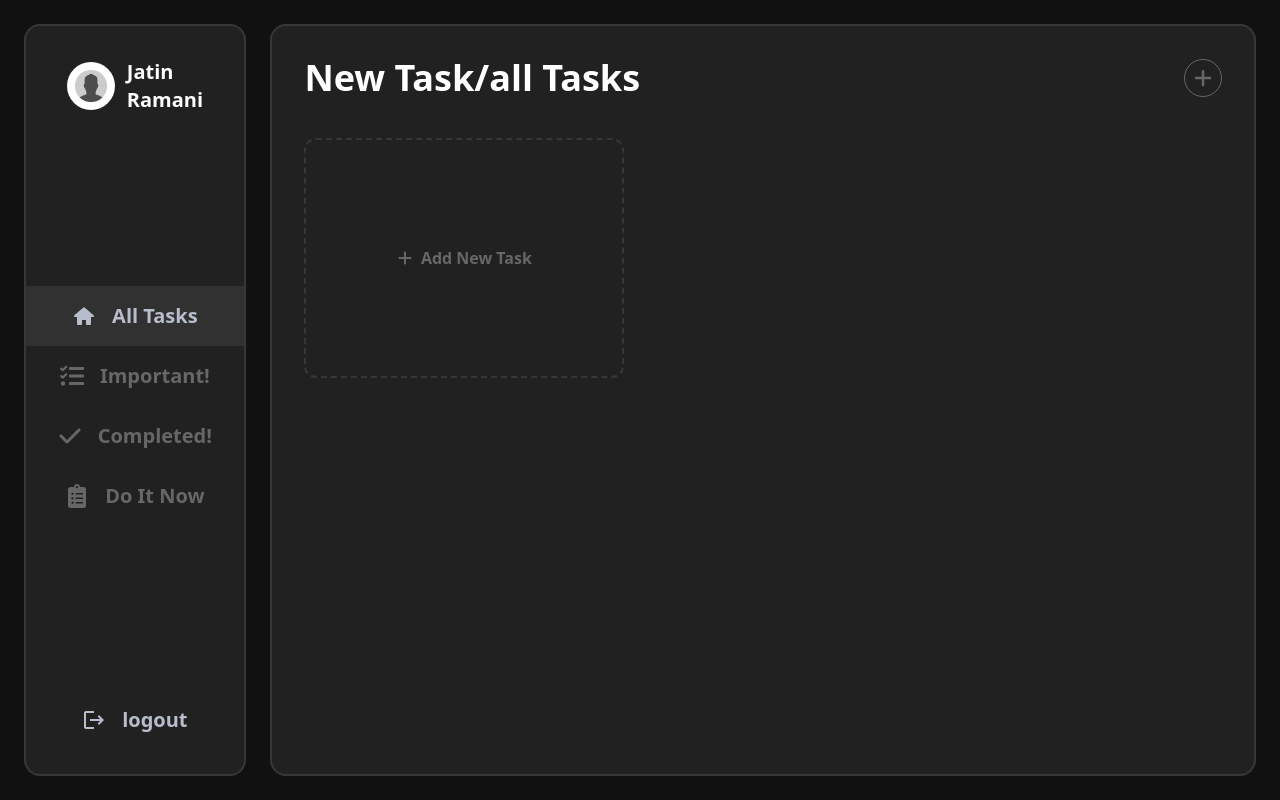
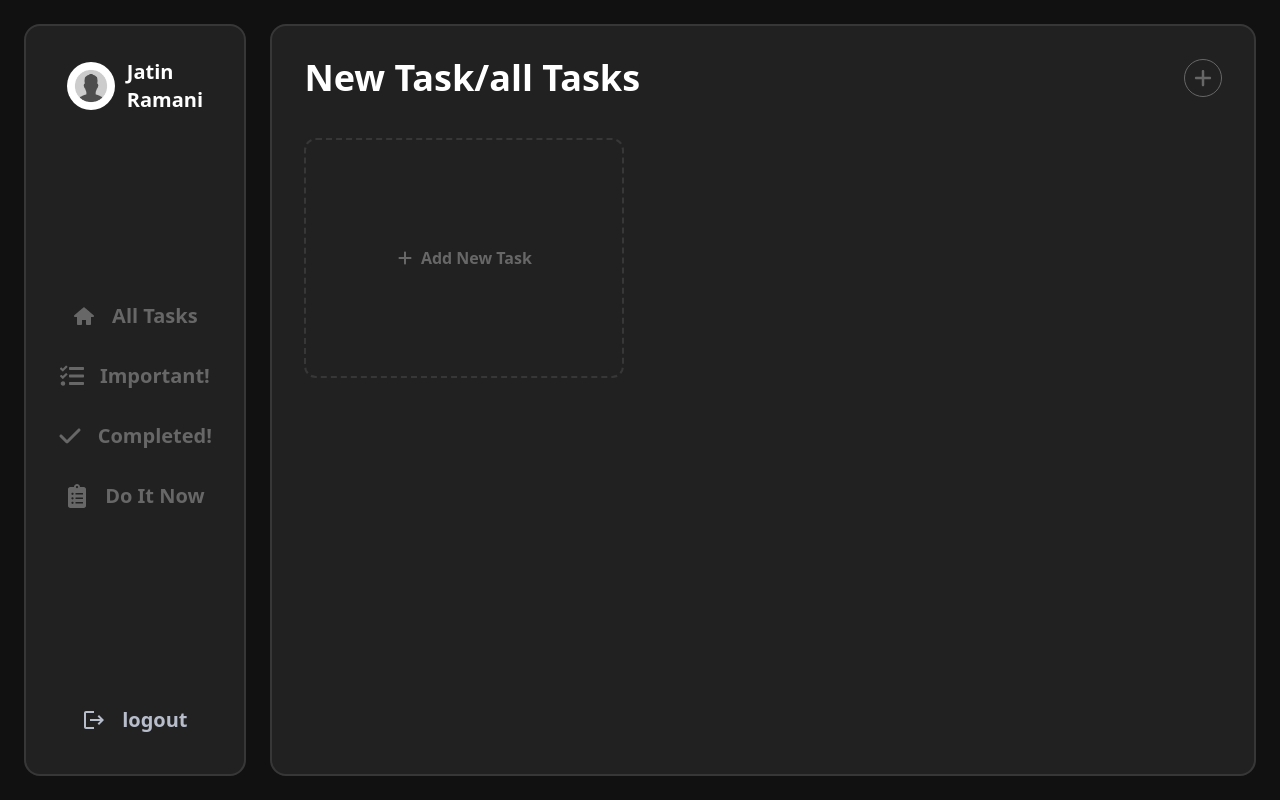
Before and after one commit to jatinkumar022/new-task, a React (Vite) app: page /new-task/all-tasks in a window 1280 px wide. Built offline with nearby package versions, Linux system fonts and the light colour scheme.

Commit message:
new path

```diff
--- a/src/components/Sidebar.tsx
+++ b/src/components/Sidebar.tsx
@@ -19,7 +19,7 @@ const Sidebar = () => {
       <div>
         <ul className=" flex flex-col text-close-icon  ">
           <NavLink
-            to={"all-tasks"}
+            to={"new-task/all-tasks"}
             className={({ isActive }) =>
               isActive
                 ? "flex justify-center items-center gap-4 text-xl py-4 duration-300 bg-task-color text-icons-color"
```
